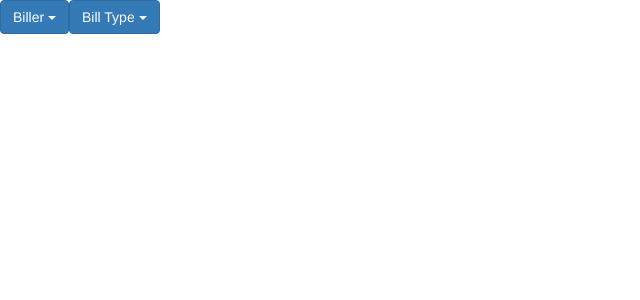
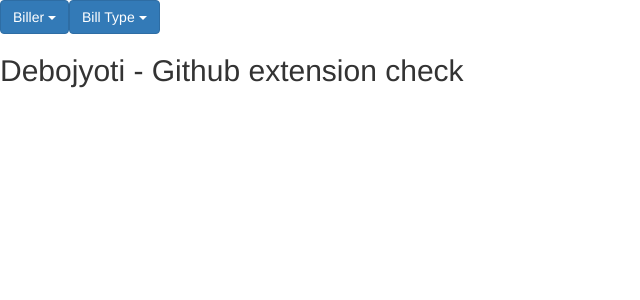
Before and after one commit to workwithdebojyoti/sample-bill, an Angular app: page / in a window 1280 px wide. Shown: the top 300 px of the page, without its empty margins (0-640 px from the left). Built offline with nearby package versions, Linux system fonts and the light colour scheme.

Commit message:
Git hub extension check

```diff
--- a/src/app/components/bill-home/bill-home.component.html
+++ b/src/app/components/bill-home/bill-home.component.html
@@ -10,3 +10,6 @@
     <li><a href="#">{{billType}}</a></li>
   </ul>
 </div>
+<div>
+  <h2>Debojyoti - Github extension check</h2>
+</div>
```
